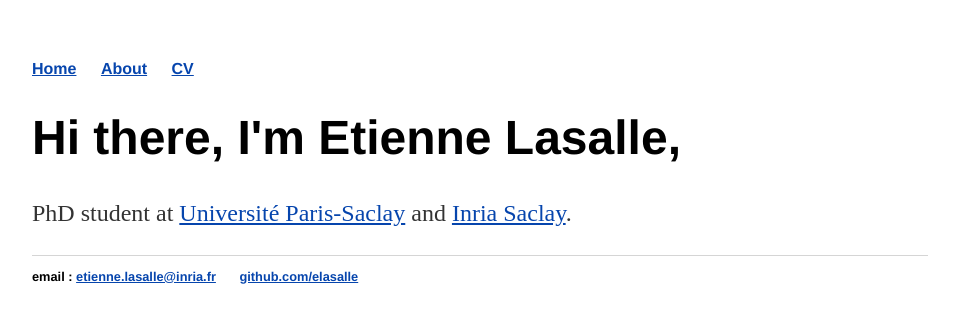
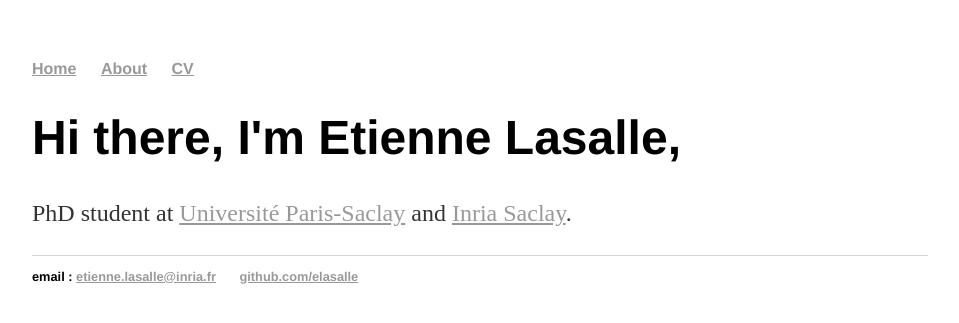
Before and after one commit to elasalle/elasalle.github.io, a Jekyll site: the page built from index.html, in a window 1280 px wide. Shown: the top 323 px of the page, without its empty margins (160-1119 px from the left). Built offline with Jekyll 4.4.1, drawn with Linux system fonts in a browser that asks for light colours.

Commit message:
Update main.css

```diff
--- a/css/main.css
+++ b/css/main.css
@@ -12,9 +12,12 @@ nav ul li, footer ul li {
     display: inline;
     margin-right: 20px;
 }
-a {
+link {
     text-decoration: underline;
     color: #0645AD;
+}
+a {
+    color: #999
 }
 a:hover {
     text-decoration: underline;
```
